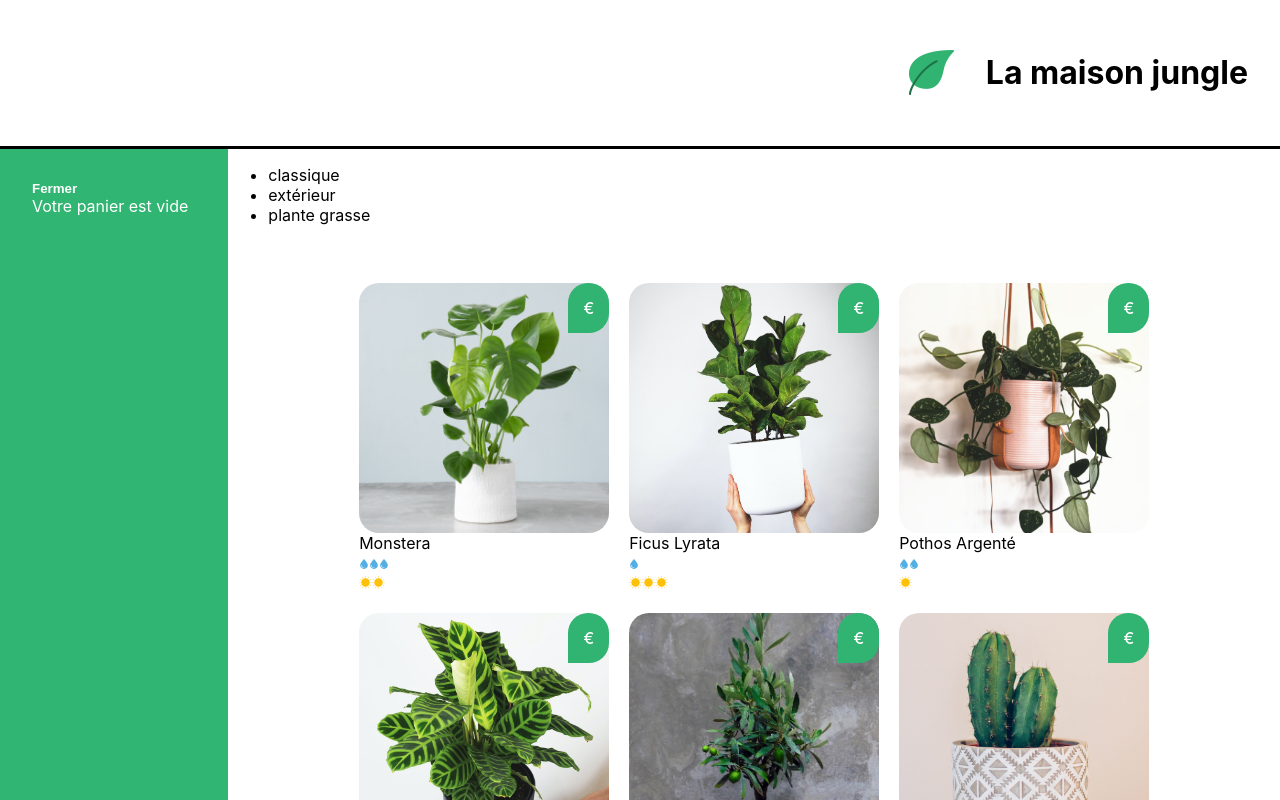
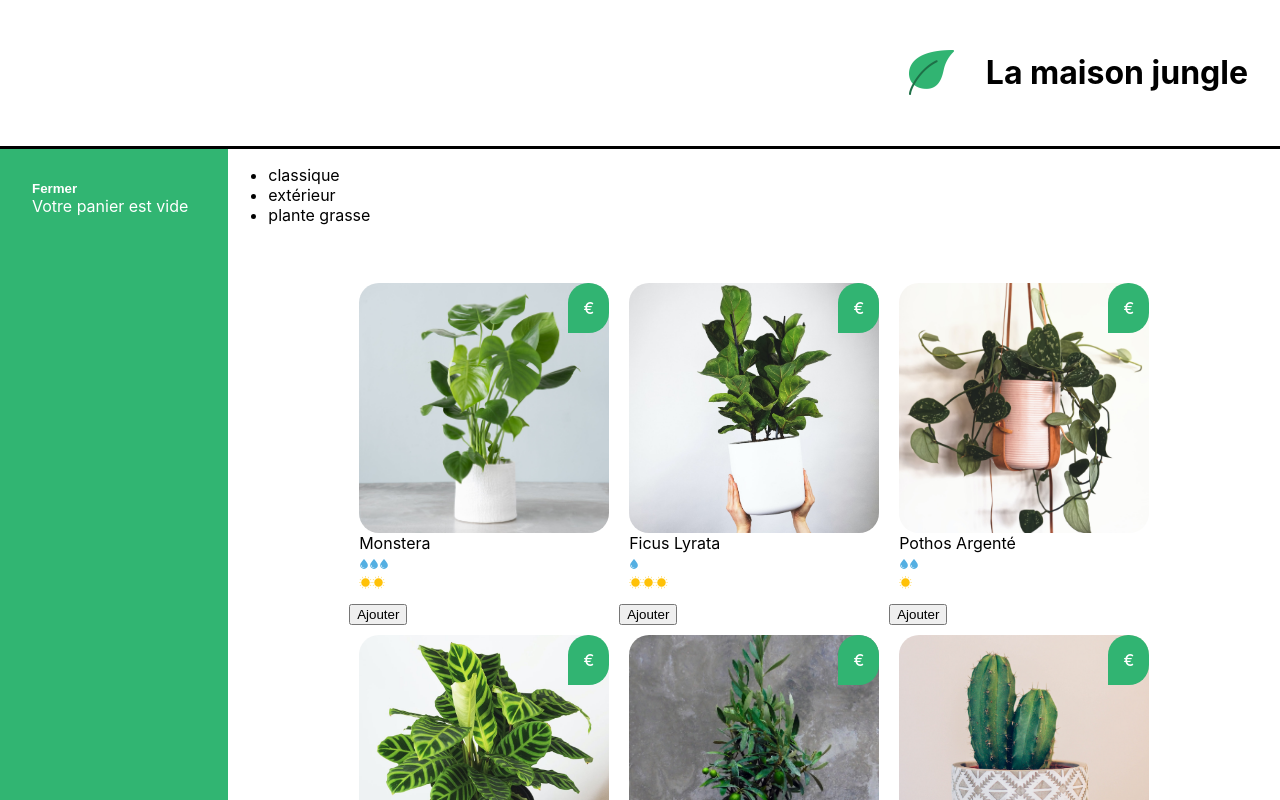
Before and after one commit to SOUFIANE-AIT-TALEB/react, a React (Create React App) app: page / in a window 1280 px wide. Shown: the top 800 px of the page. Built offline with nearby package versions, Linux system fonts and the light colour scheme.

Commit message:
Update ShoppingList.js
update ShoppingList.js

```diff
--- a/src/components/ShoppingList.js
+++ b/src/components/ShoppingList.js
@@ -2,12 +2,27 @@
 import PlantItem from './PlantItem'
 import '../styles/ShoppingList.css'
 
-function ShoppingList() {
+function ShoppingList({ cart, updateCart }) {
 	const categories = plantList.reduce(
 		(acc, plant) =>
 			acc.includes(plant.category) ? acc : acc.concat(plant.category),
 		[]
 	)
+
+	function addToCart(name, price) {
+		const currentPlantSaved = cart.find((plant) => plant.name === name)
+		if (currentPlantSaved) {
+			const cartFilteredCurrentPlant = cart.filter(
+				(plant) => plant.name !== name
+			)
+			updateCart([
+				...cartFilteredCurrentPlant,
+				{ name, price, amount: currentPlantSaved.amount + 1 }
+			])
+		} else {
+			updateCart([...cart, { name, price, amount: 1 }])
+		}
+	}
 
 	return (
 		<div className='lmj-shopping-list'>
@@ -17,14 +32,17 @@
 				))}
 			</ul>
 			<ul className='lmj-plant-list'>
-				{plantList.map(({ id, cover, name, water, light }) => (
+				{plantList.map(({ id, cover, name, water, light, price }) => (
+					<div key={id}>
 						<PlantItem
-						key={id}
 							cover={cover}
 							name={name}
 							water={water}
 							light={light}
+							price={price}
 						/>
+						<button onClick={() => addToCart(name, price)}>Ajouter</button>
+					</div>
 				))}
 			</ul>
 		</div>
```
Lines whose indentation alone changed are shown as unchanged.
